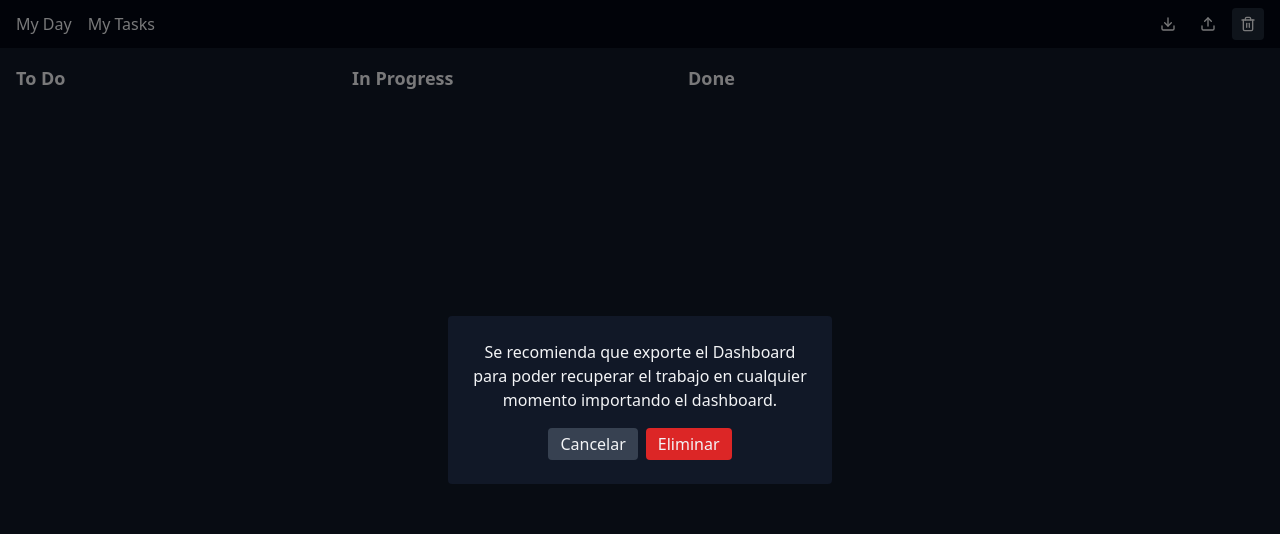
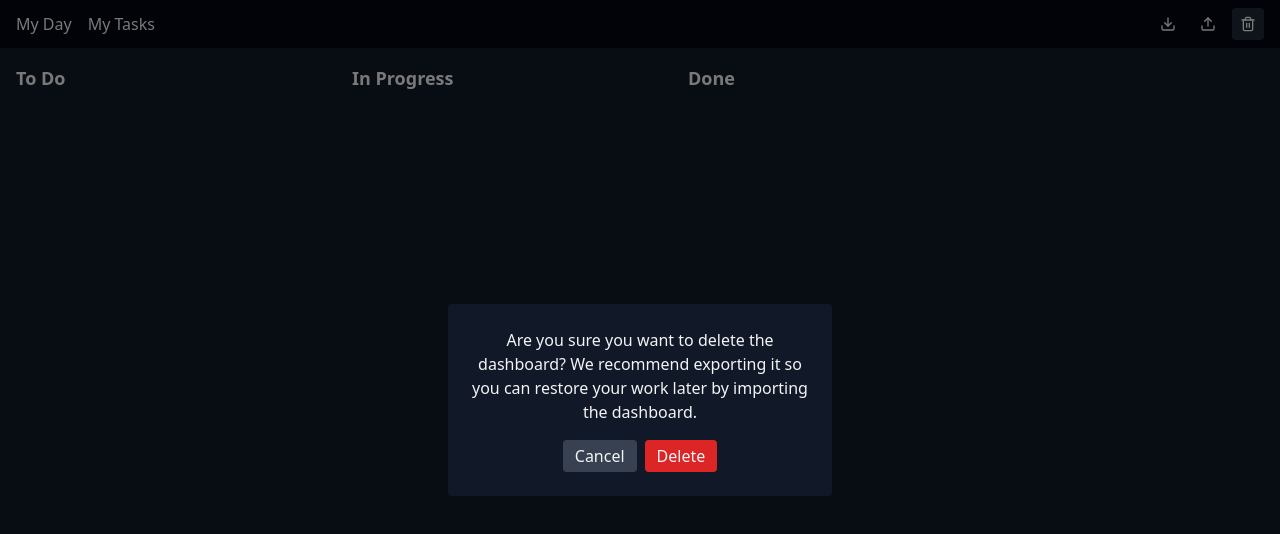
Before and after one commit to AntonioHCervantes/local-quick-planner, a Next.js app: page /my-day in a window 1280 px wide. Both pictures are taken after a click on the button 1248 px from the left and 24 px from the top of the page. Shown: the top 534 px of the page. Built offline with nearby package versions, Linux system fonts and the light colour scheme.

Commit message:
Translate delete confirmation modal to English

```diff
--- a/components/Header.tsx
+++ b/components/Header.tsx
@@ -78,21 +78,22 @@ export default function Header() {
         <div className="fixed inset-0 flex items-center justify-center bg-black/50">
           <div className="w-full max-w-sm rounded bg-gray-900 p-6 text-center text-gray-100">
             <p className="mb-4">
-              Se recomienda que exporte el Dashboard para poder recuperar el
-              trabajo en cualquier momento importando el dashboard.
+              Are you sure you want to delete the dashboard? We recommend
+              exporting it so you can restore your work later by importing the
+              dashboard.
             </p>
             <div className="flex justify-center gap-2">
               <button
                 onClick={() => setShowConfirm(false)}
                 className="rounded bg-gray-700 px-3 py-1 hover:bg-gray-600 focus:bg-gray-600"
               >
-                Cancelar
+                Cancel
               </button>
               <button
                 onClick={handleDelete}
                 className="rounded bg-red-600 px-3 py-1 hover:bg-red-500 focus:bg-red-500"
               >
-                Eliminar
+                Delete
               </button>
             </div>
           </div>
```
